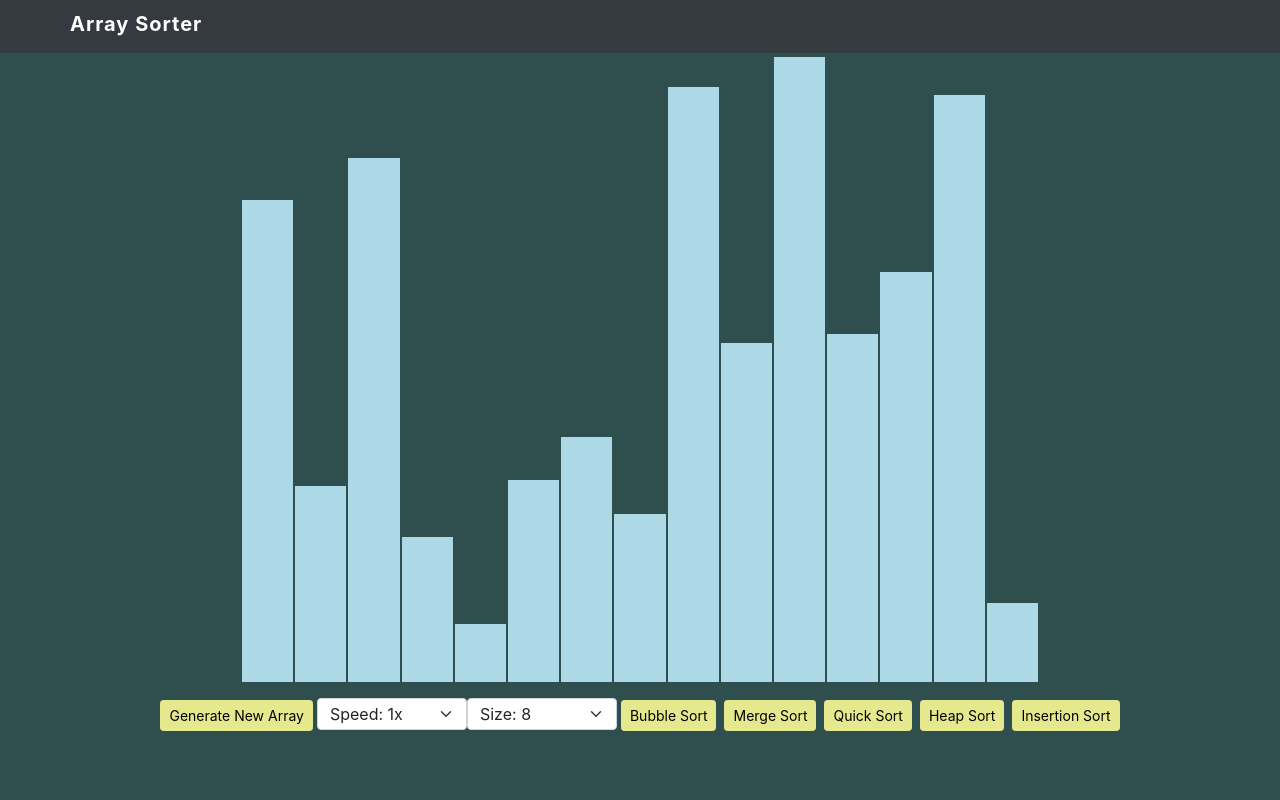
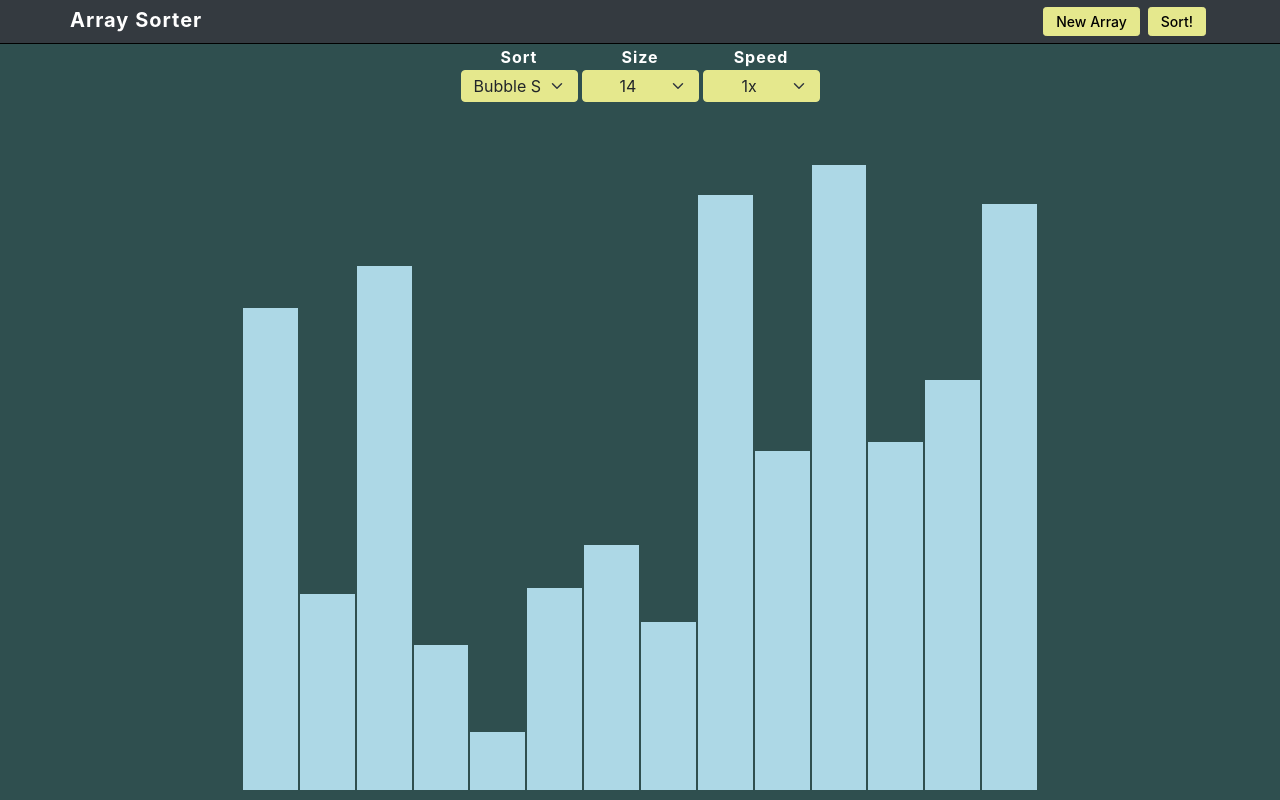
Before and after one commit to g-micah/ArraySorter, a React (Create React App) app: page / in a window 1280 px wide. Built offline with nearby package versions, Linux system fonts and the light colour scheme.

Commit message:
Large UI update; using select input for sort type

```diff
--- a/src/SortingVisualizer/SortingVisualizer.css
+++ b/src/SortingVisualizer/SortingVisualizer.css
@@ -1,26 +1,46 @@
 .sorting-visualizer {
     position: absolute;
-    height: 100% - 72px;
+    height: 100%;
     width: 100%;
-
 }
 .array-container {
     position: relative;
-    padding-bottom: 8px;
+    padding-bottom: 4px;
 }
-.container-fluid, .row {
+.container {
+    padding: 0 !important;
+    height: calc(100% - 44px) !important;
+}
+.container, .row {
     height: 100%;
 }
+
 .table th {
     border-top: 0 !important;
     text-align: center;
-    padding: 4px !important;
+    padding: 0px !important;
 }
 .table {
     margin-bottom:0 !important;
 }
+.d-inline-block label {
+    color: white;
+    margin: 1px 0px;
+}
+.d-inline-block select {
+    margin: 0px 2px;
+    padding-top: 3px !important;
+    padding-bottom: 3px !important;
+    width: 117px !important;
+    text-align: center;
+
+    background-color: #E5E88D !important;
+    border-color: #E5E88D !important;
+}
 .btn {
-    margin: 4px;
+    margin: 0px 4px;
+    padding: 3px 12px !important;
+    font-weight: 500 !important;
 }
 
 .array-bar {
@@ -31,6 +51,11 @@
 
 body {
     background-color: darkslategray;
+}
+
+
+select, label {
+    display:block !important;
 }
 
 .btn-light
@@ -44,13 +69,12 @@ body {
     background-color: #fcffa4 !important;
     border-color: #a1a363 !important;
 }
+.navbar-dark {
+    border-bottom: 1px solid black;
+    padding: 5px 16px !important;
+}
 .navbar-brand {
-    padding-bottom: 10px !important;
+    padding-top: 0px !important;
+    padding-bottom: 3px !important;
+
 }
-
-.form-select {
-    display: inline-block !important;
-    padding-top: 3px !important;
-    padding-bottom: 3px !important;
-    width: 150px !important;
-}
--- a/src/SortingVisualizer/SortingVisualizer.jsx
+++ b/src/SortingVisualizer/SortingVisualizer.jsx
@@ -6,7 +6,7 @@ import './bootstrap.css';
 
 
 // Change this value for the number of bars (value) in the array.
-const DEFAULT_ARRAY_SIZE = 15;
+const DEFAULT_ARRAY_SIZE = 14;
 
 // This is the main color of the array bars.
 const UNSORTED_COLOR = 'lightblue';
@@ -29,10 +29,12 @@ export default class SortingVisualizer extends React.Component {
         this.state = {
             array: [],
             arrSize: DEFAULT_ARRAY_SIZE,
-            speedMultiplier: 1
+            speedMultiplier: 1,
+            sortType: 'bubble'
         }
         this.handleSizeChange = this.handleSizeChange.bind(this);
         this.handleSpeedChange = this.handleSpeedChange.bind(this);
+        this.handleSortChange = this.handleSortChange.bind(this);
     }
     timeouts;
     sorting;
@@ -46,13 +48,11 @@ export default class SortingVisualizer extends React.Component {
                 arrSize: value
             }
         })
-
         this.resetArray(value);
     }
 
     handleSpeedChange(event) {
         const value = event.target.value;
-
         this.setState(function(state) {
             return {
                 speedMultiplier: value
@@ -60,6 +60,15 @@ export default class SortingVisualizer extends React.Component {
         })
     }
 
+    handleSortChange(event) {
+        const value = event.target.value;
+
+        this.setState(function(state) {
+            return {
+                sortType: value
+            }
+        })
+    }
 
     componentDidMount() {
         this.resetArray(this.state.arrSize);
@@ -258,21 +267,59 @@ export default class SortingVisualizer extends React.Component {
         const array = this.state.array;
 
         return (
-            <section className="sorting-visualizer" id="sorting-visualizer">
-
-                <nav className="navbar navbar-expand  navbar-dark bg-dark py-1">
-                <div className="container">
+            <section className="sorting-visualizer overflow-hidden" id="sorting-visualizer">
+                <nav className="navbar navbar-expand navbar-dark bg-dark">
+                <div className="container-sm">
                 <a className="navbar-brand" href="#"><b>Array Sorter</b></a>
                     <ul className="navbar-nav ml-auto">
                     <li className="nav-item">
-
+                    <button type="button" className="btn btn-sm btn-light text-nowrap" onClick={() => this.resetArray(this.state.arrSize)}>New Array</button>
+                    </li>
+                    <li className="nav-item">
+                    <button type="button" className="btn btn-sm btn-light sort-button" onClick={() => this.sort("bubble")}>Sort!</button>
                     </li>
                     </ul>
                 </div>
                 </nav>
+                <div className="container">
+                <div className="row justify-content-center d-flex">
+                <div className="table-responsive">
+                <table className="table text-align-center"><tbody>
+                <tr className="text-nowrap"><th scope="row">
+                    <div className="d-inline-block">
+                        <label htmlFor="type">Sort</label>
+                        <select className="form-select" id="type" value={this.state.sortType} onChange={this.handleSortChange}>
+                            <option value="bubble">Bubble Sort</option>
+                            <option value="merge">Merge Sort</option>
+                            <option value="quick">Quick Sort</option>
+                            <option value="heap">Heap Sort</option>
+                            <option value="insertion">Insertion Sort</option>
+                        </select>
+                    </div>
+                    <div className="d-inline-block">
+                        <label htmlFor="size">Size</label>
+                        <select className="form-select" id="size" value={this.state.arrSize} onChange={this.handleSizeChange}>
+                            <option value="8">8</option>
+                            <option value="14">14</option>
+                            <option value="32">32</option>
+                            <option value="75">75</option>
+                            <option value="200">200</option>
+                        </select>
+                    </div>
+                    <div className="d-inline-block">
+                        <label htmlFor="speed">Speed</label>
+                        <select className="form-select" id="speed" value={this.state.speedMultiplier} onChange={this.handleSpeedChange}>
+                            <option value="0.25">0.25x</option>
+                            <option value="0.5">0.5x</option>
+                            <option value="1">1x</option>
+                            <option value="2">2x</option>
+                            <option value="4">4x</option>
+                        </select>
+                    </div>
+                </th></tr>
+                </tbody></table>
+                </div>
 
-                <div className="container-fluid">
-                <div className="row justify-content-center d-flex">
                 <div className="array-container mt-auto table-responsive">
                     <table className="table text-align-center"><tbody>
                     <tr className="text-nowrap"><th scope="row">
@@ -290,36 +337,9 @@ export default class SortingVisualizer extends React.Component {
                         ))}
                     </th></tr>
                     </tbody></table>
-                <table className="table text-align-center"><tbody>
-                <tr><th scope="row">
-                    <button type="button" className="btn btn-sm btn-light" onClick={() => this.resetArray(this.state.arrSize)}>Generate New Array</button>
-                    <select className="form-select" value={this.state.speedMultiplier} onChange={this.handleSpeedChange}>
-                        <option value="0.25">Speed: 0.25x</option>
-                        <option value="0.5">Speed: 0.5x</option>
-                        <option value="1">Speed: 1x</option>
-                        <option value="2">Speed: 2x</option>
-                        <option value="4">Speed: 4x</option>
-                    </select>
-                    <select className="form-select" value={this.state.arrSize} onChange={this.handleSizeChange}>
-                        <option value="8">Size: 8</option>
-                        <option value="14">Size: 14</option>
-                        <option value="32">Size: 32</option>
-                        <option value="75">Size: 75</option>
-                        <option value="200">Size: 200</option>
-                    </select>
-
-                    <button type="button" className="btn btn-sm btn-light sort-button" onClick={() => this.sort("bubble")}>Bubble Sort</button>
-                    <button type="button" className="btn btn-sm btn-light sort-button" onClick={() => this.sort("merge")}>Merge Sort</button>
-                    <button type="button" className="btn btn-sm btn-light sort-button" onClick={() => this.sort("quick")}>Quick Sort</button>
-                    <button type="button" className="btn btn-sm btn-light sort-button" onClick={() => this.sort("heap")}>Heap Sort</button>
-                    <button type="button" className="btn btn-sm btn-light sort-button" onClick={() => this.sort("insertion")}>Insertion Sort</button>
-                </th></tr>
-                </tbody></table>
                 </div>
                 </div>
                 </div>
-
-
             </section>
         );
     }
```
Lines whose indentation alone changed are shown as unchanged.
